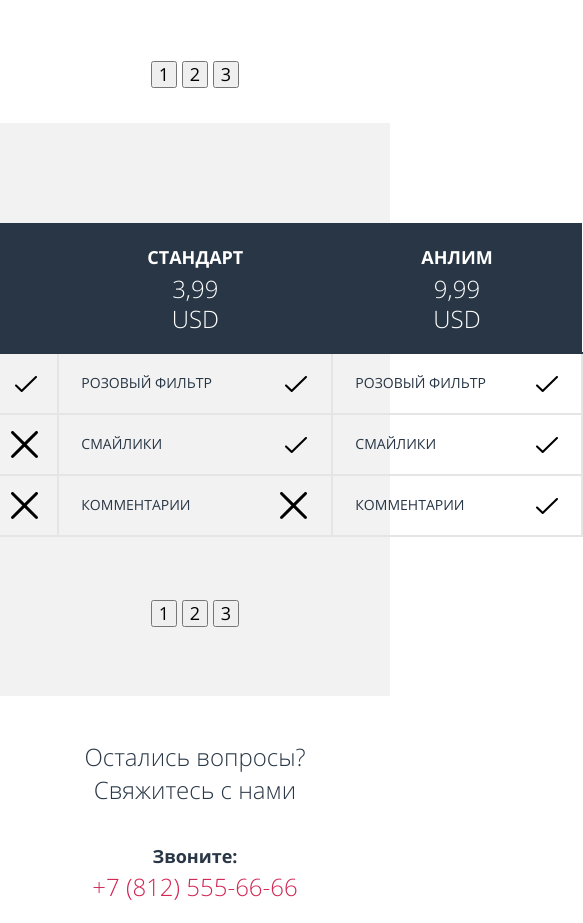
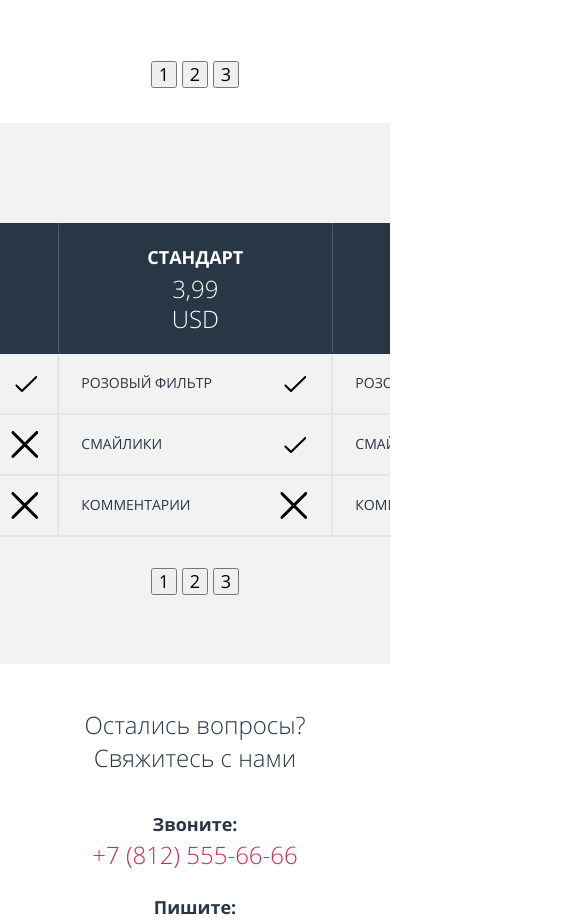
Before and after one commit to tanyaap/169277-pink, a website: page source/index.html in a window 390 px wide. Shown: the part 2882-3805 px from the top of the page, 583 px wide, since content can reach past the window. Drawn offline with nearby package versions, Linux system fonts and the light colour scheme; files that its build step writes are made by us from their sources.

Commit message:
Верстаем адаптивные сетки. Исправлена таблица

```diff
--- a/source/less/blocks/prices.less
+++ b/source/less/blocks/prices.less
@@ -7,6 +7,9 @@
 
 .prices__table {
   overflow: hidden;
+  width: 100%;
+  position: relative;
+  height: 427px;
 }
 
 .prices__list {
@@ -15,6 +18,9 @@
   margin-bottom: 45px;
   margin-top: 100px;
   display: table;
+  position: absolute;
+  transform: translateX(-50%);
+  left: 50%;
 }
 
 .prices__item {
```
